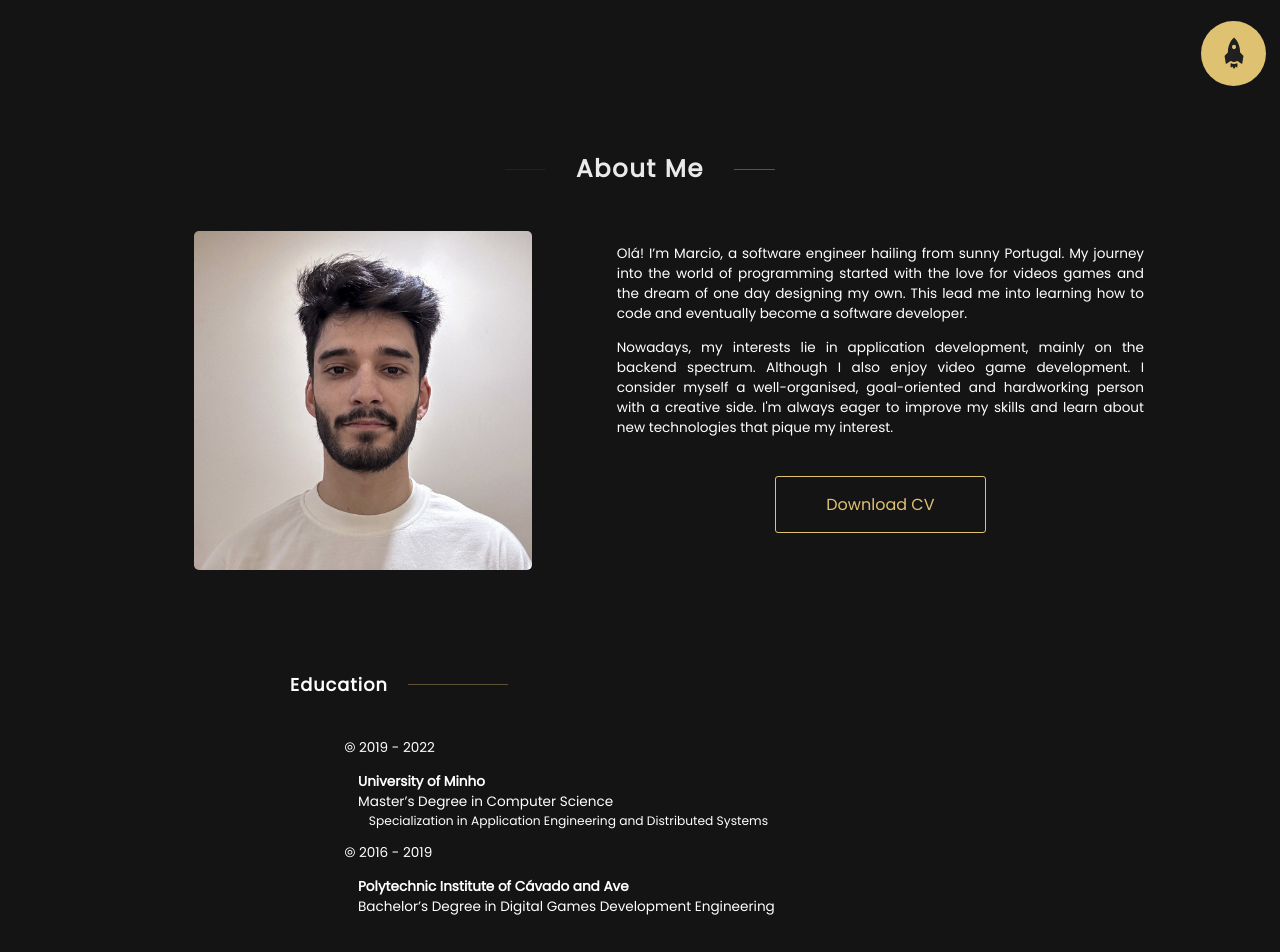
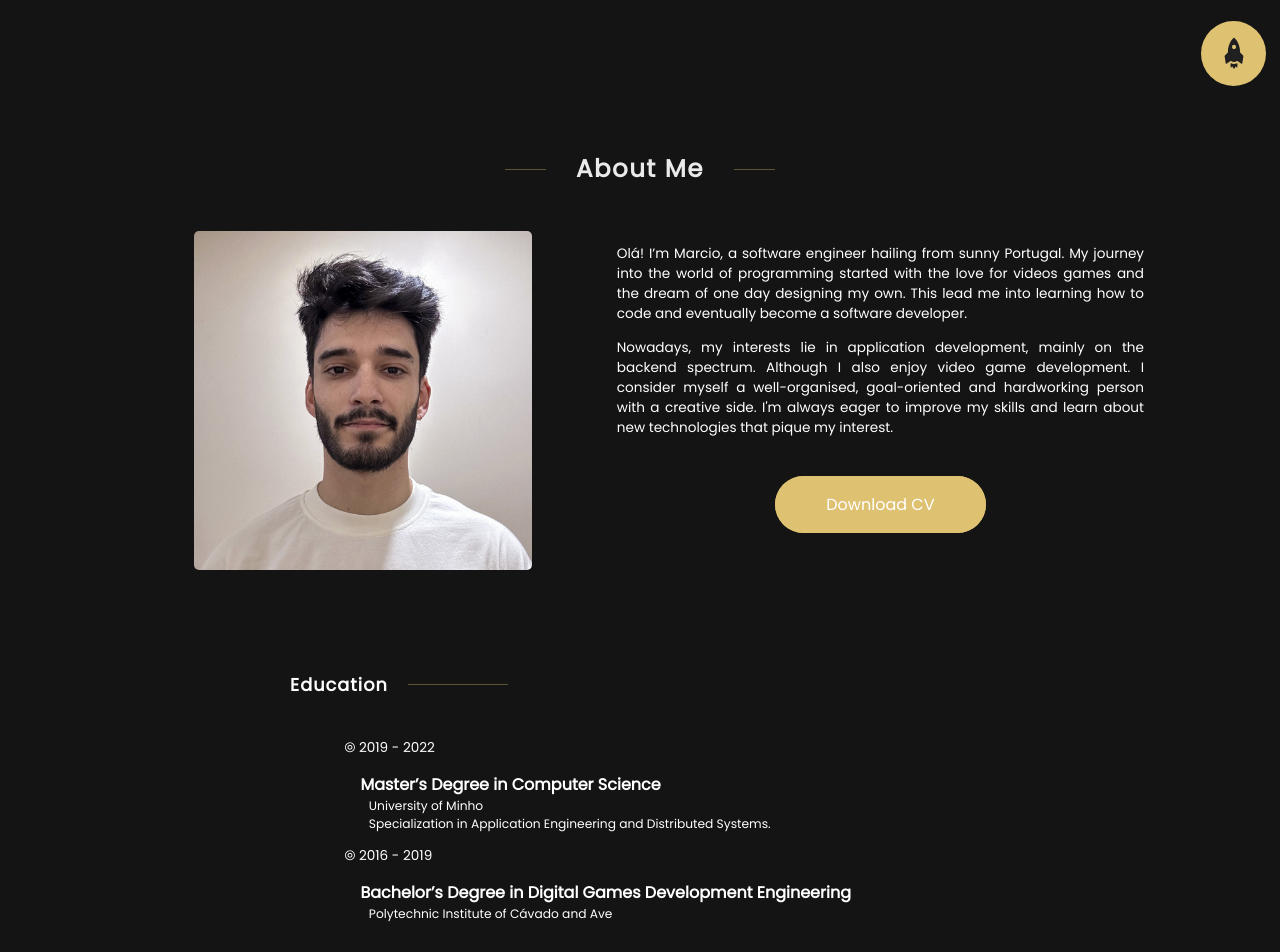
Before and after one commit to marsRocha/marsRocha.github.io, a Next.js app: page / in a window 1280 px wide. Shown: the part 800-1752 px from the top of the page. Built offline with nearby package versions, Linux system fonts and the light colour scheme.

Commit message:
Change Buttons

```diff
--- a/components/about.js
+++ b/components/about.js
@@ -48,8 +48,8 @@ const About = (props) => {
                             {props.about.education.map((edu, index) => (
                                 <div key={index}>
                                     <p>⦾ {edu.graduated}</p>
-                                    <p className='ident1'><strong>{edu.school}</strong></p>
-                                    <p className='ident1'>{edu.degree}</p>
+                                    <p className='ident1'><strong>{edu.degree}</strong></p>
+                                    <p className='ident2'>{edu.school}</p>
                                     {edu.description != null ? <p className='ident2'>{edu.description}</p> : null}
                                 </div>
                             ))}
--- a/data.json
+++ b/data.json
@@ -20,7 +20,7 @@
                 "school": "University of Minho",
                 "degree": "Master’s Degree in Computer Science",
                 "graduated": "2019 - 2022",
-                "description": "Specialization in Application Engineering and Distributed Systems"
+                "description": "Specialization in Application Engineering and Distributed Systems."
             },
             {
                 "school": "Polytechnic Institute of Cávado and Ave",
--- a/styles/globals.scss
+++ b/styles/globals.scss
@@ -128,7 +128,7 @@ h3 {
   width: 41px;
   height: 1px;
   margin-right: 30px;
-  background-color: #212121;
+  background-color: #5d5236;
 }
 
 //--------------------------------- MAIN --------------------------------
@@ -302,9 +302,9 @@ h3 {
   text-align: center;
   a {
     border: 1px solid #DFC172;
-    border-radius: 3px;
+    border-radius: 100px;
+    background-color: #DFC172;
     padding: 1em 3.175em;
-    color: #DFC172;
   }
 }
 
@@ -393,6 +393,7 @@ h3 {
 
     .ident1 {
       padding-left: 1em;
+      font-size: 1rem;
     }
 
     .ident2 {
@@ -677,9 +678,9 @@ h3 {
 
   a {
     border: 1px solid #DFC172;
-    border-radius: 3px;
+    border-radius: 100px;
     padding: 1em 3.175em;
-    color: #DFC172;
+    background-color: #DFC172;
     overflow: hidden
   }
 
```
